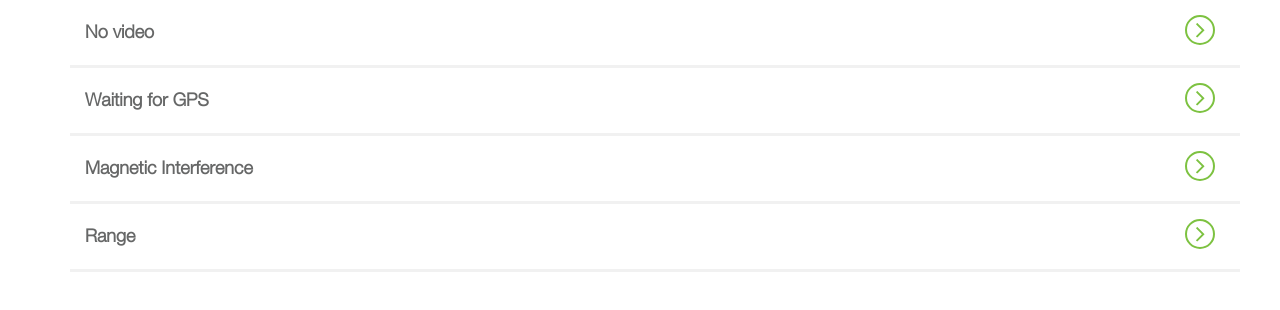
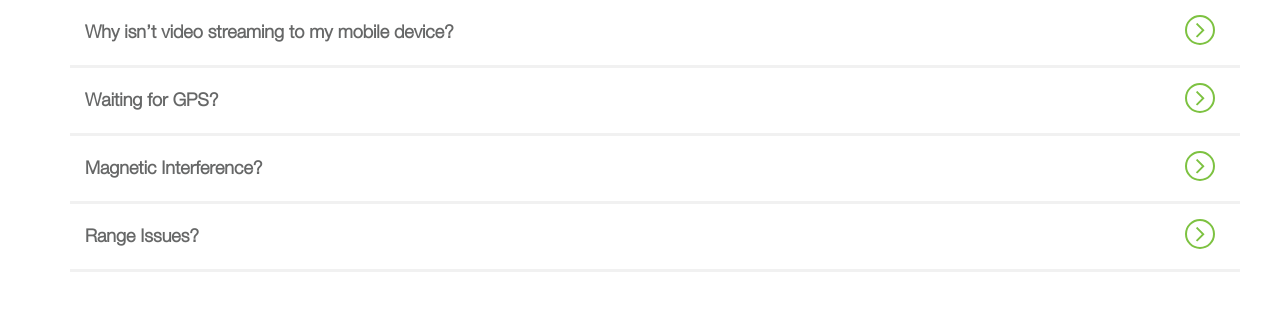
Before and after one commit to kaitlynhova/3dr-solo-faq-angular, a plain HTML site: page index.html in a window 1280 px wide. Drawn offline with nearby package versions, Linux system fonts and the light colour scheme; some packages are replaced by stand-ins of ours; a small style sheet from the web is missing.

Commit message:
new tab names

```diff
--- a/partials/home-partial.html
+++ b/partials/home-partial.html
@@ -3,7 +3,7 @@
   <!-- ROW ITEM -->
   <a href="#/no-video">
     <div class="row faq-item" ng-class="{active: isActive('/no-video')}">
-      <div class="col-xs-10 list-title"> <p>No video</p></div>
+      <div class="col-xs-10 list-title"> <p>Why isn’t video streaming to my mobile device?</p></div>
       <div class="col-xs-2">
         <img class="arrow" src="img/angle-right.svg">
       </div>
@@ -14,7 +14,7 @@
   <!-- ROW ITEM -->
   <a href="#/waiting-for-gps">
     <div class="row faq-item" ng-class="{active: isActive('/waiting-for-gps')}">
-      <div class="col-xs-10 list-title"> <p>Waiting for GPS</p></div>
+      <div class="col-xs-10 list-title"> <p>Waiting for GPS?</p></div>
       <div class="col-xs-2">
         <img class="arrow" src="img/angle-right.svg">
       </div>
@@ -25,7 +25,7 @@
   <!-- ROW ITEM -->
   <a href="#/magnetic-interference">
     <div class="row faq-item" ng-class="{active: isActive('/magnetic-interference')}">
-      <div class="col-xs-10 list-title"> <p>Magnetic Interference</p></div>
+      <div class="col-xs-10 list-title"> <p>Magnetic Interference?</p></div>
       <div class="col-xs-2">
         <img class="arrow" src="img/angle-right.svg">
       </div>
@@ -36,7 +36,7 @@
   <!-- ROW ITEM -->
   <a href="#/range">
     <div class="row faq-item" ng-class="{active: isActive('/range')}">
-      <div class="col-xs-10 list-title"> <p>Range</p></div>
+      <div class="col-xs-10 list-title"> <p>Range Issues?</p></div>
       <div class="col-xs-2">
         <img class="arrow" src="img/angle-right.svg">
       </div>
```
